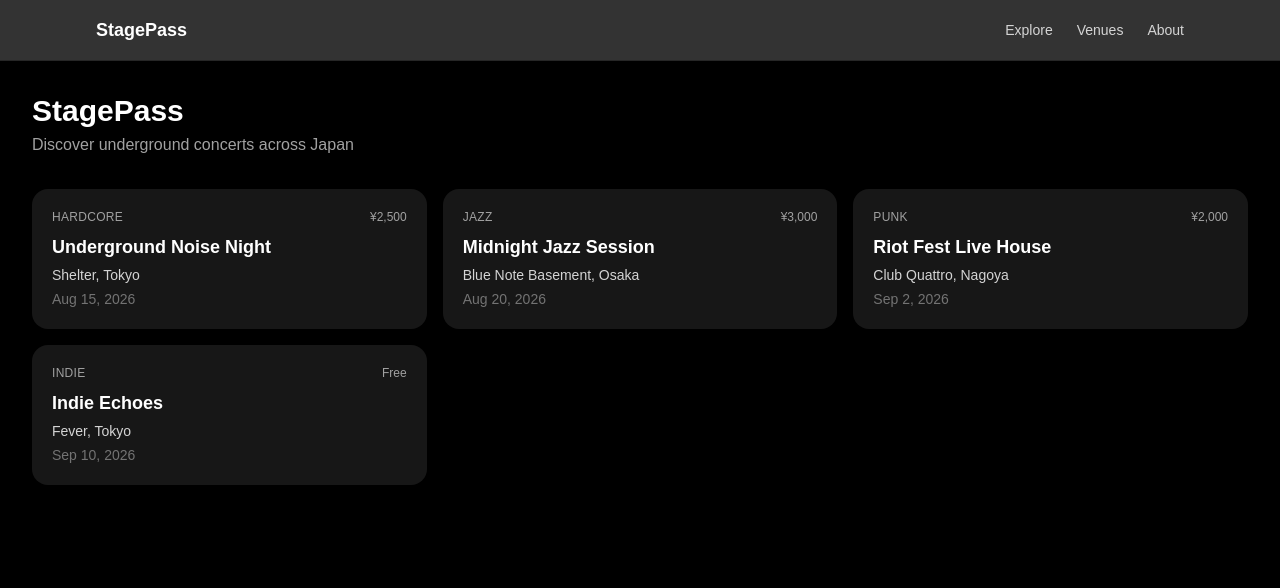
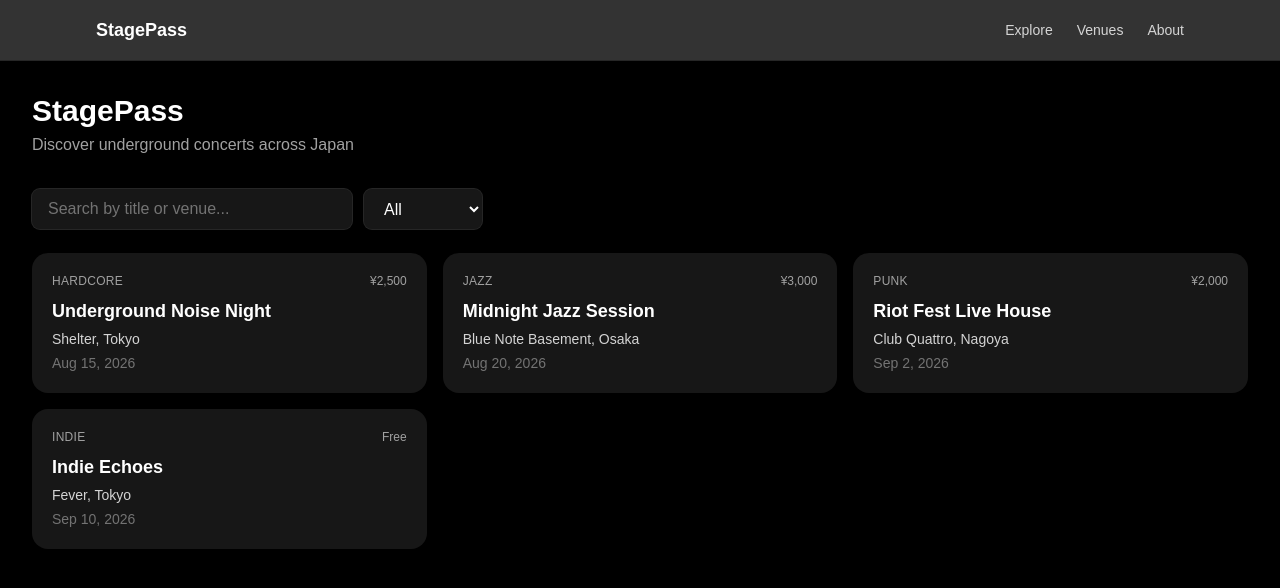
Before and after one commit to kaijunwong01-stack/stagepass, a Next.js app: page / in a window 1280 px wide. Shown: the top 588 px of the page. Built offline with nearby package versions, Linux system fonts and the light colour scheme.

Commit message:
feat: add search and genre filtering to homepage

```diff
--- a/src/app/page.tsx
+++ b/src/app/page.tsx
@@ -1,4 +1,4 @@
-import EventCard from "@/components/EventCard";
+import EventList from "@/components/EventList";
 import { concerts } from "@/data/concerts";
 
 export default function HomePage() {
@@ -11,11 +11,7 @@ export default function HomePage() {
         </p>
       </header>
 
-      <section className="grid grid-cols-1 gap-4 sm:grid-cols-2 lg:grid-cols-3">
-        {concerts.map((concert) => (
-          <EventCard key={concert.id} concert={concert} />
-        ))}
-      </section>
+      <EventList concerts={concerts} />
     </main>
   );
 }
--- /dev/null
+++ b/src/components/EventList.tsx
@@ -0,0 +1,65 @@
+"use client";
+
+import { useState } from "react";
+import EventCard from "@/components/EventCard";
+import { Concert } from "@/data/concerts";
+
+type EventListProps = {
+  concerts: Concert[];
+};
+
+export default function EventList({ concerts }: EventListProps) {
+  const [searchText, setSearchText] = useState("");
+  const [selectedGenre, setSelectedGenre] = useState("All");
+
+  // Build the genre dropdown options from the actual data,
+  // so we never have to manually update this list when new genres appear.
+  const genres = ["All", ...new Set(concerts.map((c) => c.genre))];
+
+  const filteredConcerts = concerts.filter((concert) => {
+    const matchesSearch =
+      concert.title.toLowerCase().includes(searchText.toLowerCase()) ||
+      concert.venue.toLowerCase().includes(searchText.toLowerCase());
+
+    const matchesGenre =
+      selectedGenre === "All" || concert.genre === selectedGenre;
+
+    return matchesSearch && matchesGenre;
+  });
+
+  return (
+    <div>
+      <div className="mb-6 flex flex-col gap-3 sm:flex-row">
+        <input
+          type="text"
+          placeholder="Search by title or venue..."
+          value={searchText}
+          onChange={(e) => setSearchText(e.target.value)}
+          className="w-full rounded-lg bg-neutral-900 px-4 py-2 text-white placeholder-neutral-500 outline-none ring-1 ring-neutral-800 focus:ring-neutral-600 sm:max-w-xs"
+        />
+
+        <select
+          value={selectedGenre}
+          onChange={(e) => setSelectedGenre(e.target.value)}
+          className="rounded-lg bg-neutral-900 px-4 py-2 text-white outline-none ring-1 ring-neutral-800 focus:ring-neutral-600"
+        >
+          {genres.map((genre) => (
+            <option key={genre} value={genre}>
+              {genre}
+            </option>
+          ))}
+        </select>
+      </div>
+
+      {filteredConcerts.length === 0 ? (
+        <p className="text-neutral-500">No concerts match your search.</p>
+      ) : (
+        <section className="grid grid-cols-1 gap-4 sm:grid-cols-2 lg:grid-cols-3">
+          {filteredConcerts.map((concert) => (
+            <EventCard key={concert.id} concert={concert} />
+          ))}
+        </section>
+      )}
+    </div>
+  );
+}
```
